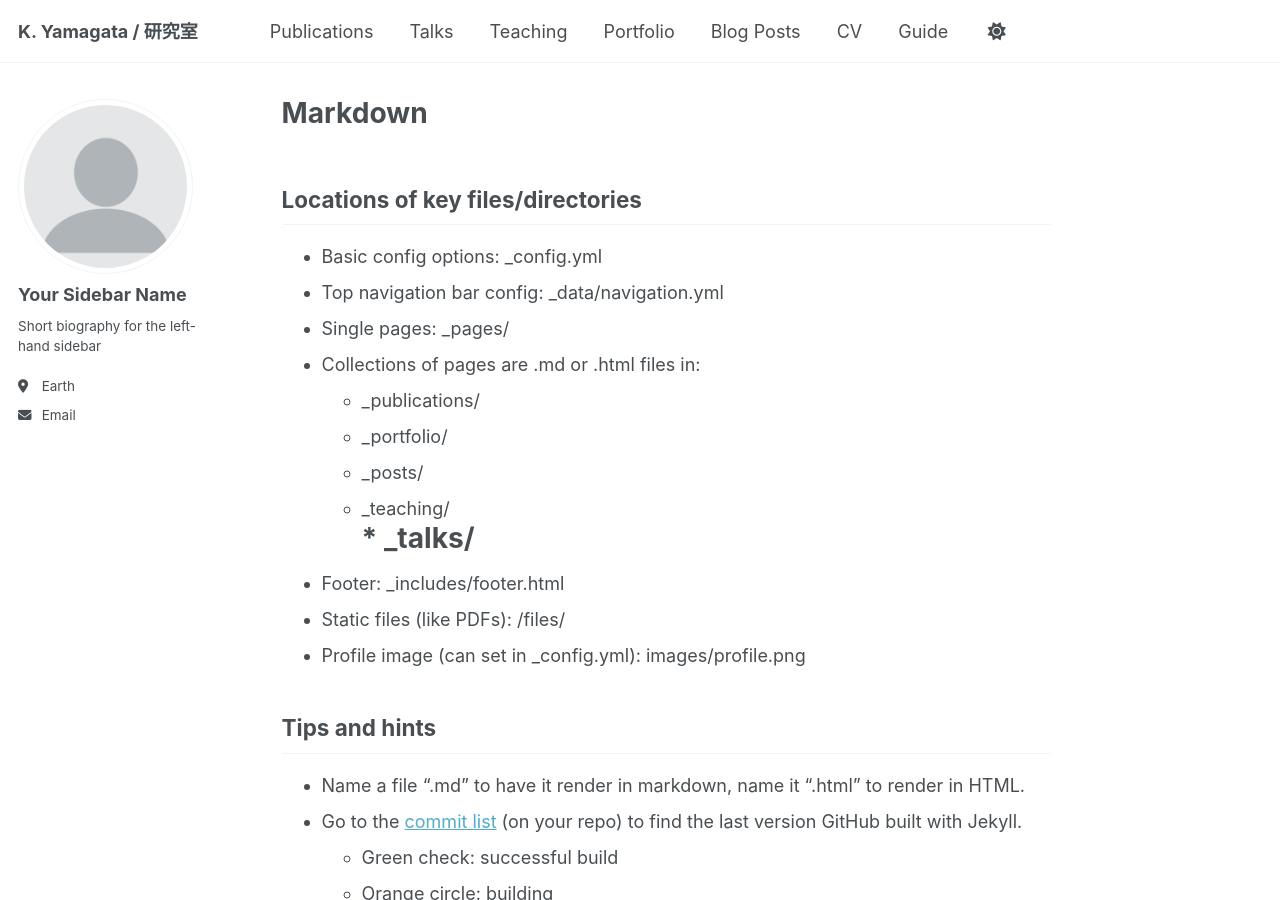
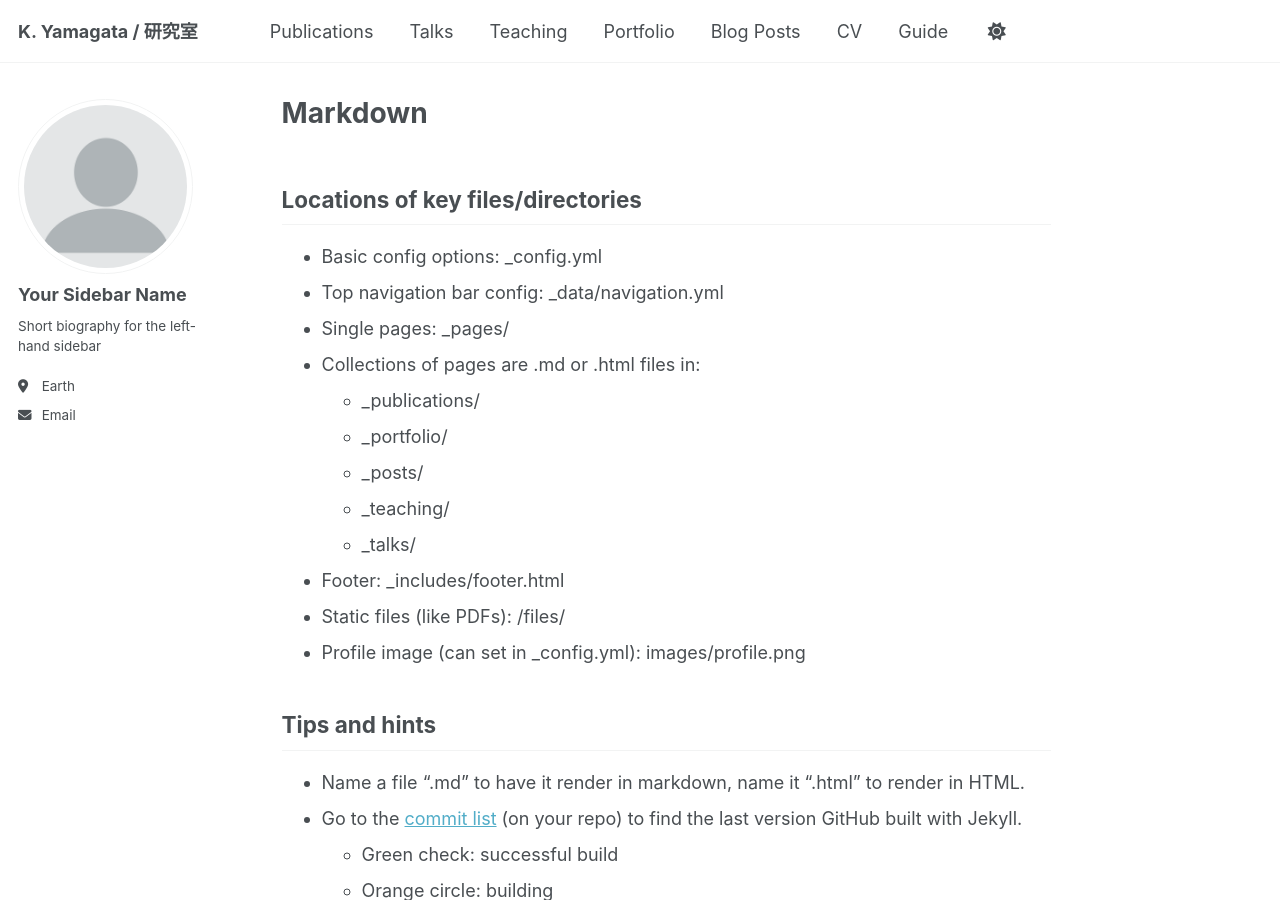
Before and after one commit to qymgt/qymgt.github.io, a Jekyll site: the page built from _pages/markdown.md, in a window 1280 px wide and 900 px high. Built offline with Jekyll 4.4.1, drawn with Linux system fonts in a browser that asks for light colours; emoji names are drawn with the system emoji font.

```diff
--- a/_pages/markdown.md
+++ b/_pages/markdown.md
@@ -17,7 +17,7 @@ redirect_from:
   * _portfolio/
   * _posts/
   * _teaching/
-# * _talks/
+  * _talks/
 * Footer: _includes/footer.html
 * Static files (like PDFs): /files/
 * Profile image (can set in _config.yml): images/profile.png
```
